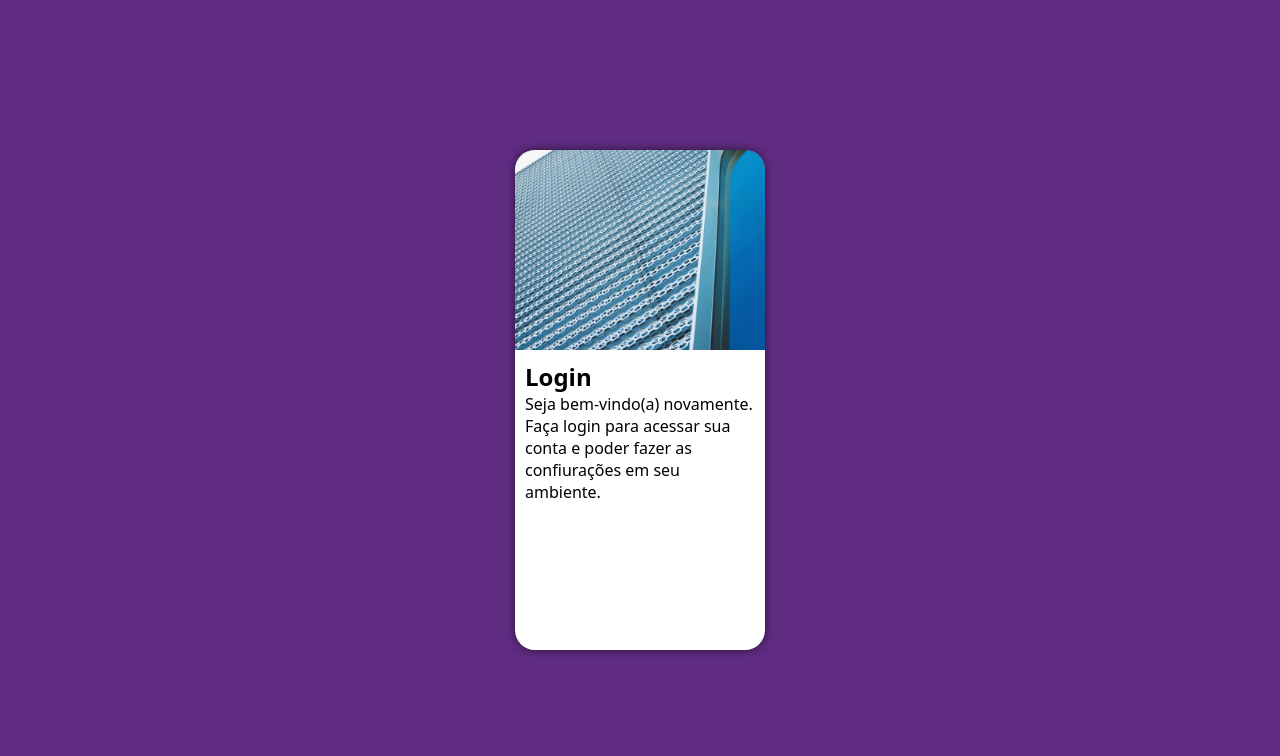
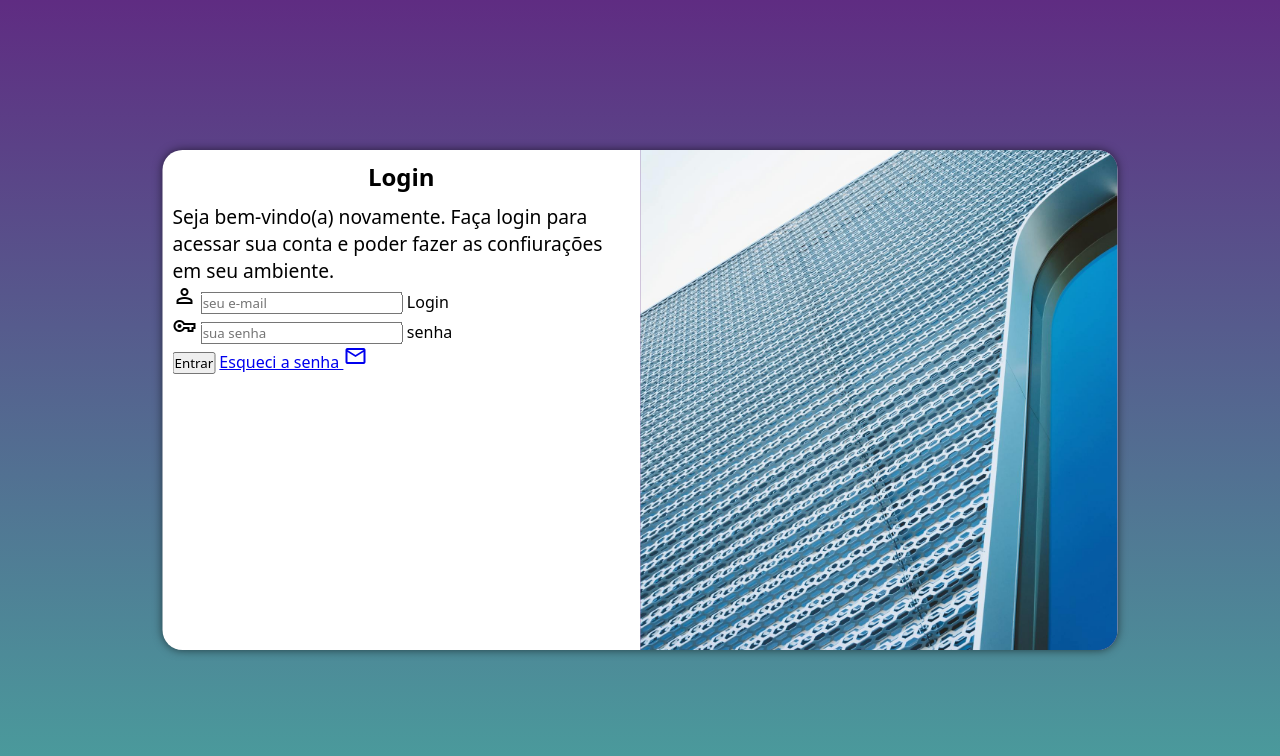
Before and after one commit to Augusto-0/projeto-login, a plain HTML site: page index.html in a window 1280 px wide. Drawn offline with nearby package versions, Linux system fonts and the light colour scheme.

Commit message:
Fiz o formulário

```diff
--- /dev/null
+++ b/estilos/medias-query.css
@@ -0,0 +1,74 @@
+@charset "utf-8";
+
+/*
+Mobile:
+
+
+Médios (Smartphones): Até 768px (muitas vezes referidos como "tablet" em orientação vertical)
+Tablet:
+
+Pequenos (Tablets em paisagem): Até 992px
+Grandes (Tablets e pequenos laptops): Até 1024px
+Desktop:
+
+Pequenos (Laptops pequenos): Até 1200px
+Médios (Monitores padrão): Até 1440px
+Grandes (Monitores grandes): Acima de 1440px
+*/
+
+
+    @media screen and (min-width:768px) and (max-width:992px) {
+        section#login {
+            width: 80vw;
+        }
+
+        body, html {
+            background-image: linear-gradient(to top, #49a09d, #5f2c82);
+        }
+
+        section#login > div#imagem {
+            float: left;
+            width: 30%;
+            height: 100%;
+        }
+        section#login > div#formulario {
+            float: right;
+            width: 70%;
+        }
+
+        div#formulario > p {
+            font-size: 1.1em;
+        }
+
+    }
+
+
+@media screen and (min-width: 992px){
+    section#login {
+        width: 955px;
+    }
+
+    body, html {
+        background-image: linear-gradient(to top, #49a09d, #5f2c82);
+    }
+
+    section#login > div#imagem {
+        float: right;
+        width: 50%;
+        height: 100%;
+    }
+
+    section#login > div#formulario {
+        float: left;
+        width: 50%;
+    }
+
+    div#f ormulario > h1 {
+        font-size: 2em;
+    }
+
+    div#formulario > p {
+        font-size: 1.2em;
+    }
+
+}
--- a/estilos/style.css
+++ b/estilos/style.css
@@ -33,10 +33,13 @@ section#login {
     overflow: hidden;
 
     background-color: white;
-    width: 250px;
+    width: 260px;
     height: 500px;
     border-radius: 20px;
     box-shadow: 0px 0px 10px rgba(0, 0, 0, 0.582);
+
+    transition: width .3s, height .3s;
+    transition-timing-function: ease;
 }
 
 section#login > div#imagem {
@@ -51,3 +54,12 @@ section#login > div#formulario {
     display: block;
     padding: 10px;
 }
+
+div#formulario > h1 {
+    text-align: center;
+    margin-bottom: 10px;
+}
+
+div#formulario > p {
+    font-size: 0.8em;
+}
--- a/index.html
+++ b/index.html
@@ -5,6 +5,8 @@
     <meta name="viewport" content="width=device-width, initial-scale=1.0">
     <title>login</title>
     <link rel="stylesheet" href="estilos/style.css">
+    <link rel="stylesheet" href="estilos/medias-query.css">
+    <link rel="stylesheet" href="https://fonts.googleapis.com/css2?family=Material+Symbols+Outlined:opsz,wght,FILL,GRAD@20..48,100..700,0..1,-50..200" />
 </head>
 <body>
     <main>
@@ -15,8 +17,27 @@
             <div id="formulario">
                 <h1>Login</h1>
                 <p>Seja bem-vindo(a) novamente. Faça login para acessar sua conta e poder fazer as confiurações em seu ambiente.</p>
-                <form action="login.php" method="post">
-
+                <form action="login.php" method="post" autocomplete="on">
+                    <div class="campo">
+                        <span class="material-symbols-outlined">
+                            person
+                            </span>
+                        <input type="email" name="login" id="ilogin" placeholder="seu e-mail" autocomplete="email" required maxlength="30">
+                        <label for="ilogin">Login</label>
+                    </div>
+                    <div class="campo">
+                        <span class="material-symbols-outlined">
+                            vpn_key
+                            </span>
+                        <input type="password" name="senha" id="isenha" placeholder="sua senha" autocomplete="current-password" required minlength="8" maxlength="15">
+                        <label for="isenha">senha</label>
+                    </div>
+                    <div>
+                        <input type="submit" value="Entrar">
+                        <a href="esqueci.html">Esqueci a senha <span class="material-symbols-outlined">
+                            mail
+                            </span></a>
+                    </div>
                 </form>
             </div>
         </section>
```
